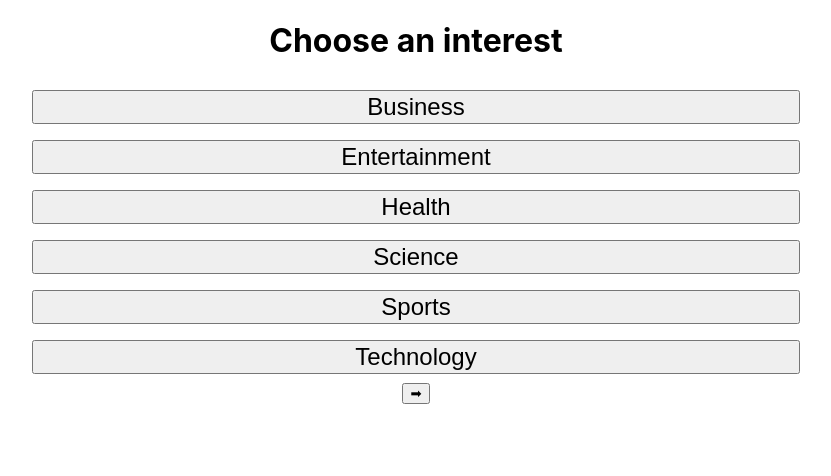
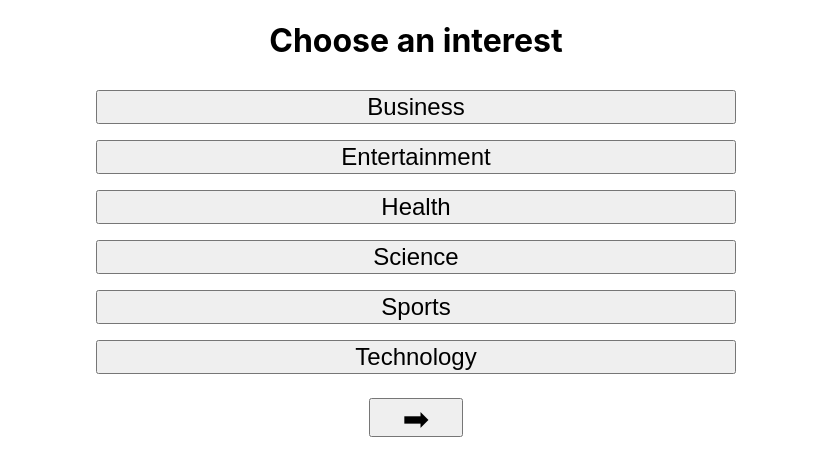
Before and after one commit to nickhartdev/NewsHub, a React (Create React App) app: page /interest-select in a window 1280 px wide. Shown: the top 476 px of the page, without its empty margins (224-1055 px from the left). Built offline with nearby package versions, Linux system fonts and the light colour scheme; no server answers.

Commit message:
Add article image overlays

```diff
--- a/src/components/Articles/Article/Article.css
+++ b/src/components/Articles/Article/Article.css
@@ -0,0 +1,25 @@
+.article {
+  width: 80%;
+  height: 300px;
+  margin: 2em auto 14em auto;
+}
+
+.image {
+  position: relative;
+}
+
+.image > img {
+  width: 100%;
+  z-index: 1;
+}
+
+.image-overlay {
+  position: absolute;
+  width: 100%;
+  top: 0;
+  left: 0;
+  right: 0;
+  bottom: 0;
+  background: rgba(0, 0, 0, .6);
+  z-index: 10;
+}
--- a/src/components/Articles/Article/Article.js
+++ b/src/components/Articles/Article/Article.js
@@ -1,5 +1,6 @@
 import React from 'react';
 import { useTranslation } from 'react-i18next';
+import './Article.css'
 
 const Article = ({ articleToDisplay, readingList, toggleReadingListStatus }) => {
   const { t } = useTranslation();
@@ -10,8 +11,11 @@ const Article = ({ articleToDisplay, readingList, toggleReadingListStatus }) =>
   }
 
   return (
-    <article>
-      <img src={`${articleToDisplay.urlToImage}`} />
+    <article className="article">
+      <div className="image">
+        <div className="image-overlay"></div>
+        <img src={`${articleToDisplay.urlToImage}`} alt=""/>
+      </div>
       <p className="title">{articleToDisplay.title}</p>
       <p className="description">{articleToDisplay.description}</p>
       <p className="author">{articleToDisplay.author}</p>
--- a/src/components/Form/Form.css
+++ b/src/components/Form/Form.css
@@ -1,7 +1,7 @@
 .form {
   display: flex;
   flex-direction: column;
-  width: 60%;
+  width: 50%;
   min-width: 200px;
   margin: auto;
 }
--- a/src/components/Form/SubmitButton/SubmitButton.css
+++ b/src/components/Form/SubmitButton/SubmitButton.css
@@ -0,0 +1,6 @@
+#submit-button {
+  font-size: 2em;
+  height: 1em;
+  margin-top: .5em;
+  padding: 0em 1em 1.1em 1em;
+}
--- a/src/components/Form/SubmitButton/SubmitButton.js
+++ b/src/components/Form/SubmitButton/SubmitButton.js
@@ -1,6 +1,7 @@
 import React from 'react';
 import { Link } from 'react-router-dom';
 import '../../../i18n';
+import './SubmitButton.css';
 
 const SubmitButton = ({ options }) => {
   const createRoute = () => {
@@ -13,7 +14,7 @@ const SubmitButton = ({ options }) => {
 
   return (
     <Link to={createRoute()}>
-      <button>➡</button>
+      <button id="submit-button">➡</button>
     </Link>
   )
 }
```
